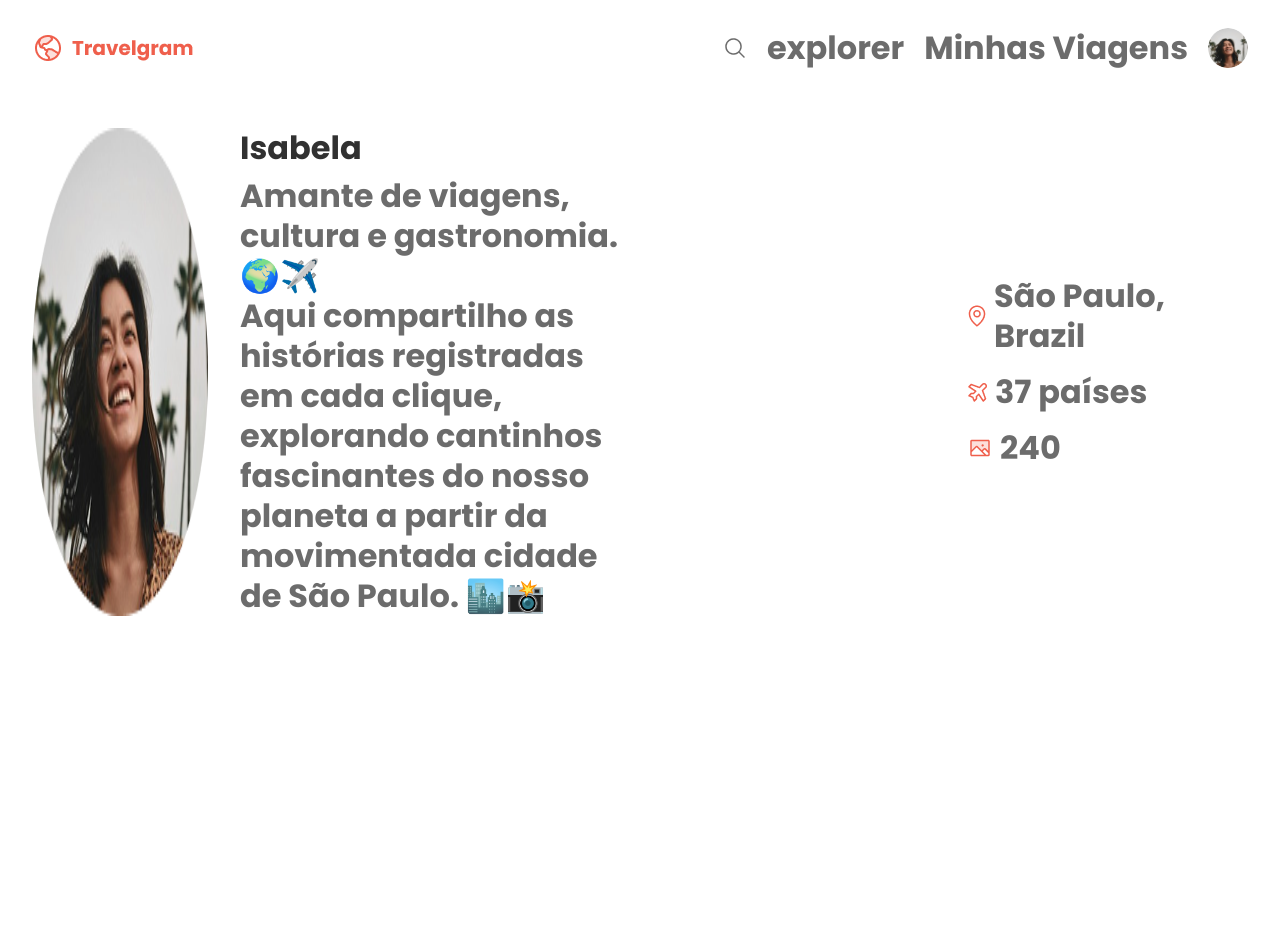
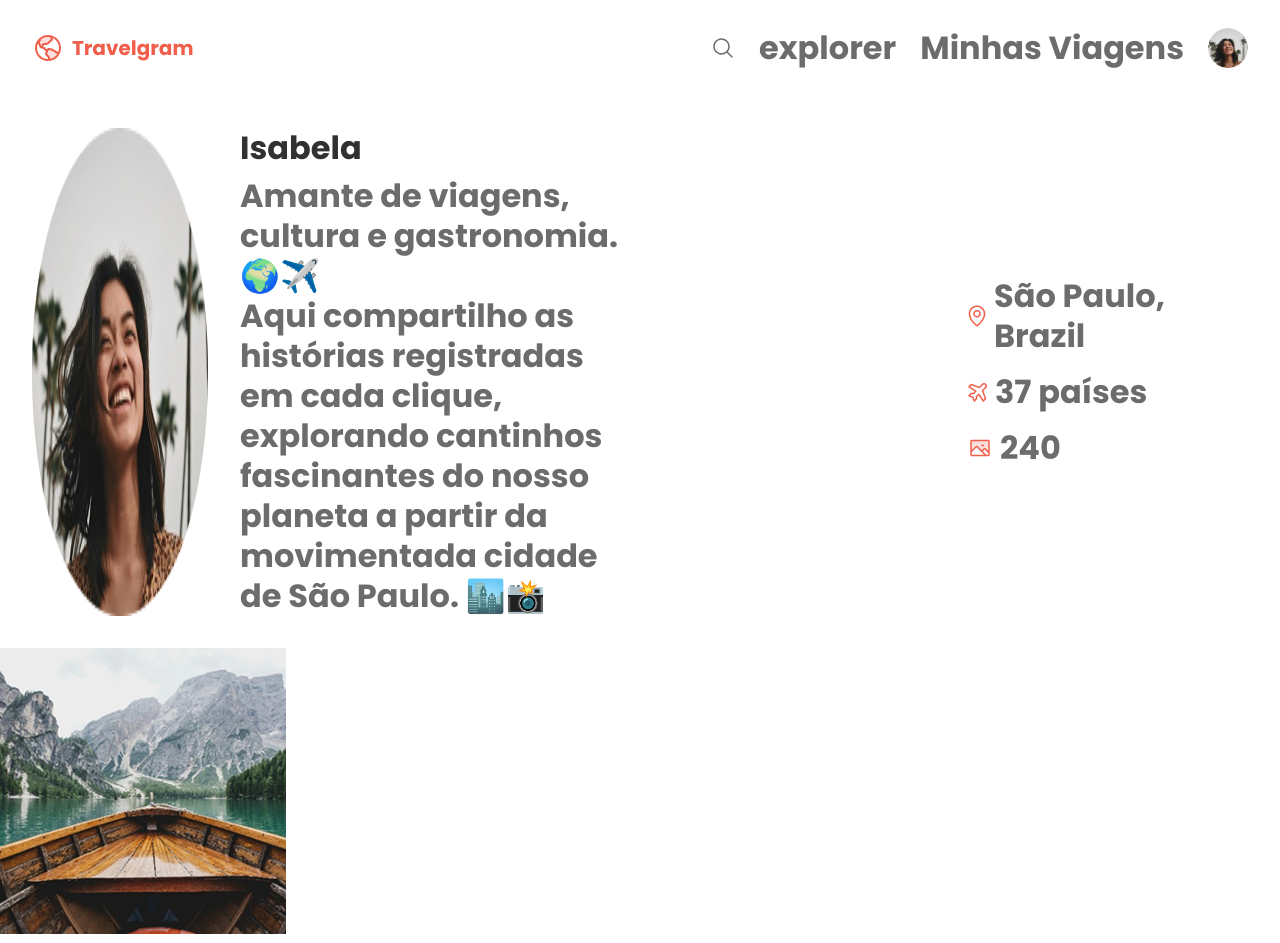
Before and after one commit to kollinWaku/travelgram, a plain HTML site: page index.html in a window 1280 px wide. Before the commit the page ends 800 px from the top, so only its background shows below. Drawn offline with Linux system fonts and the light colour scheme.

Commit message:
changes navigation

```diff
--- a/index.html
+++ b/index.html
@@ -13,17 +13,17 @@
 
 </head>
 <body>
-    <div class="surface-color">
+    <div class="bg-surface-color">
         <nav class="container">
             <a href="#" id="logo">
-            <img src="assets/logo.png" alt="Logomarca">
+            <img src="assets/Logo.svg" alt="Logomarca">
         </a>
         <ul id="primary-menu">
-            <il>
+            <li>
                 <a href="#">
-                    <img src="assets/icons/MagnifyingGlass.png" alt="ícone de lupa">
+                    <img src="assets/icons/MagnifyingGlass.svg" alt="ícone de lupa">
                 </a>
-            </il>
+            </li>
             <li><a href="#">explorer</a></li>
             <li><a href="#">Minhas Viagens</a></li>
             <li><a href="#">
@@ -64,5 +64,10 @@
         </header>
 
     </div>
+
+    <main>
+        <img src="assets/images/Image.png"
+        alt="...">
+    </main>
 </body>
 </html>
--- a/styles/global.css
+++ b/styles/global.css
@@ -16,8 +16,8 @@
     --font-family: "Poppins", sans-serif;
     --text-lg: bold 32px/125% var(--font-family);
     --text: 16px/1.5 var(--font-family);
-    --text-md: 14px/170% var(--font-family);
-    --text-sm: 12px/170% var(--font-famiily);
+    --text-md: 14px/175% var(--font-family);
+    --text-sm: 12px/175% var(--font-famiily);
 }
 
 body {
--- a/styles/nav.css
+++ b/styles/nav.css
@@ -6,13 +6,14 @@ nav {
     line-height: 0;
     padding-block: 20px ;
 
+
 }
 
 nav ul {
     list-style: none;
     display: flex;
     align-items: center;
-    gap: 20px;
+    gap: 24px;
 
     padding-block: 8px;
 }
```
Also changed, not shown: assets/Logo.png (deleted), assets/Logo.svg (added), assets/icons/MagnifyingGlass.png (deleted), assets/icons/MagnifyingGlass.svg (added), assets/images/Image.png (added).
